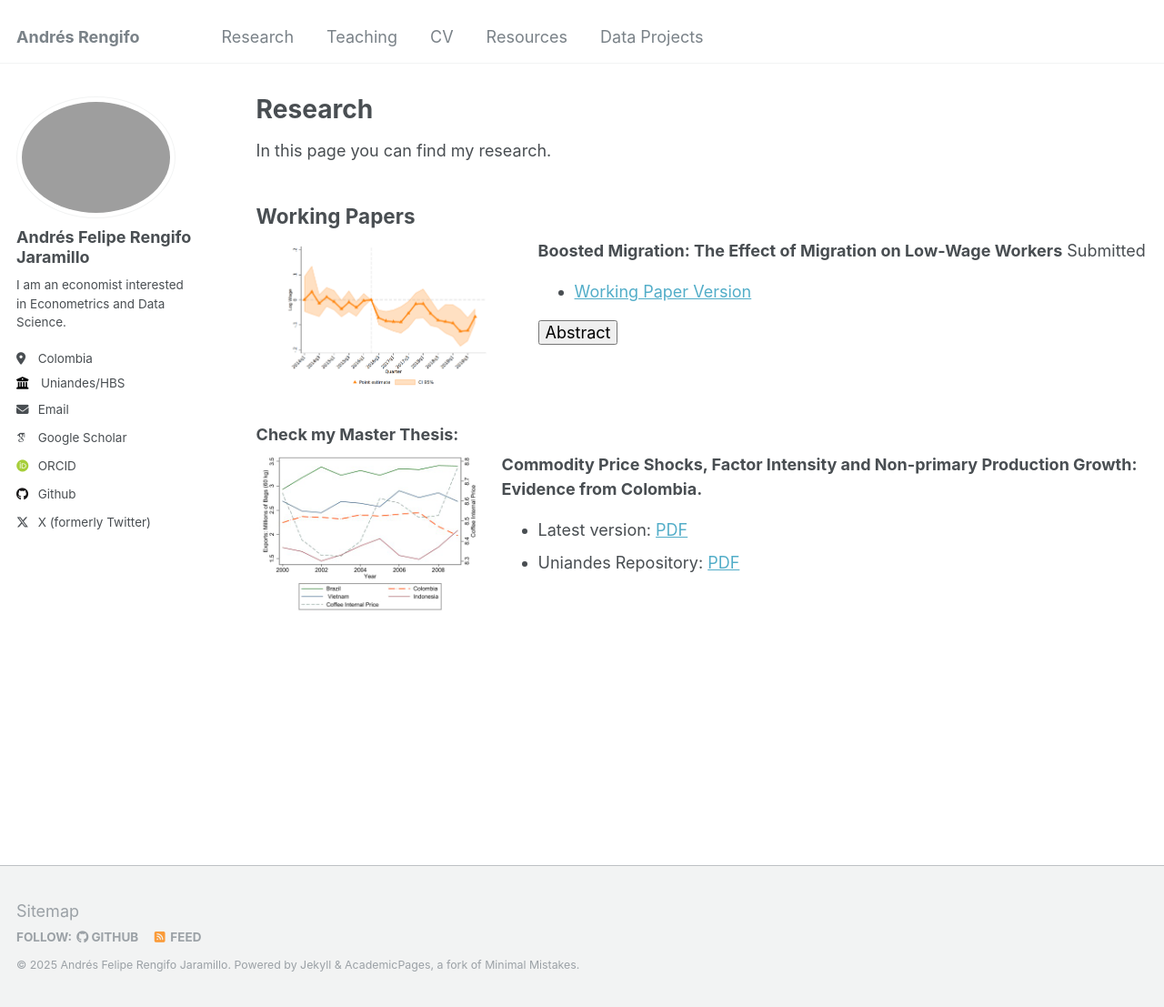
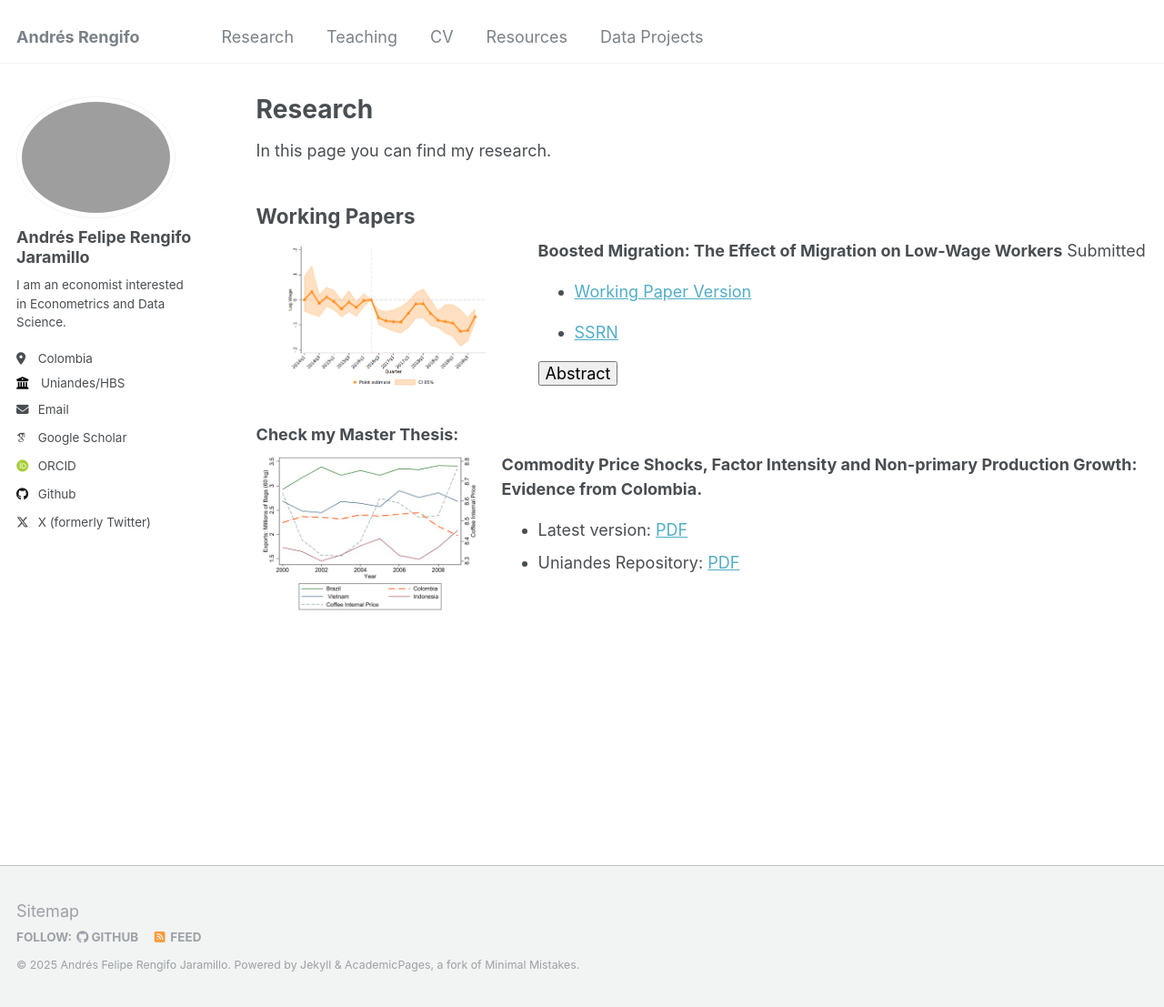
Before and after one commit to RengifoAndres/RengifoAndres.github.io, a Jekyll site: the page built from _pages/Research.md, in a window 1280 px wide and 1107 px high. Shown: the whole window at 91% size. Built offline with Jekyll 4.4.1, drawn with Linux system fonts in a browser that asks for light colours; some web fonts are replaced.

Commit message:
Add SSRN link to Boosted Migration research

```diff
--- a/_pages/Research.md
+++ b/_pages/Research.md
@@ -32,6 +32,9 @@ In this page you can find my research.
     <ul>
       <li>  <a href="/files/MigML.pdf"> Working Paper Version</a> </li>
     </ul>
+     <ul>
+      <li>  <a href="https://papers.ssrn.com/sol3/papers.cfm?abstract_id=5668270">SSRN</a> </li>
+    </ul>
     <!-- Button to toggle abstract -->
     <button class="toggle-button" onclick="toggleAbstract(this, 'abstract1')">Abstract</button>
 
```
